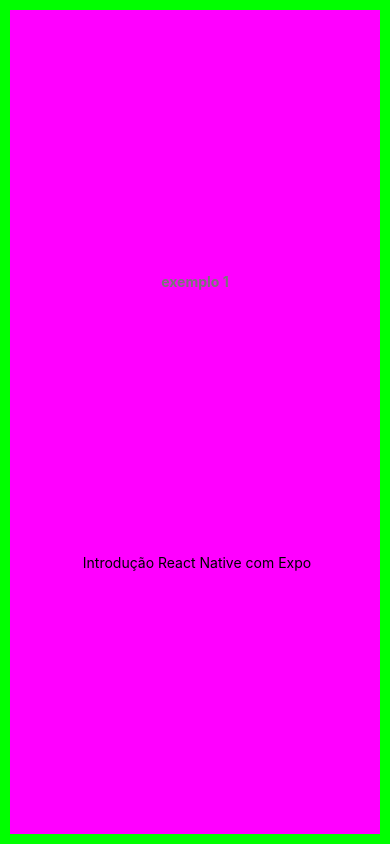
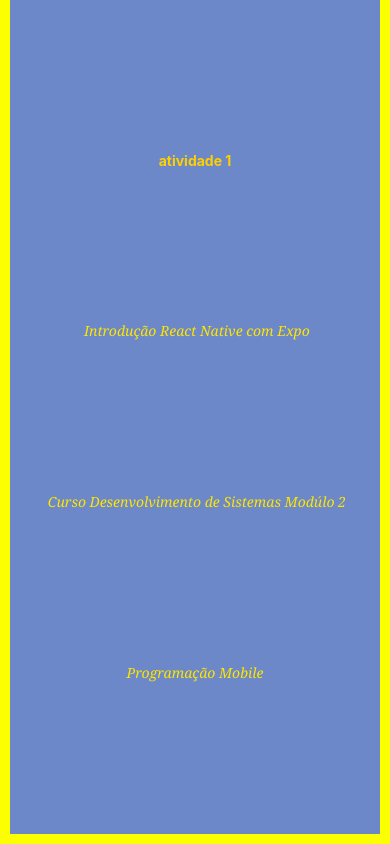
Before and after one commit to rianoliv22/aula-introducao-expo, a React Native app: screen / in a window 390 px wide. Built offline with nearby package versions, Linux system fonts and the light colour scheme; what react-native-responsive-fontsize would draw is missing.

Commit message:
aula 29-08

```diff
--- a/App.js
+++ b/App.js
@@ -1,12 +1,15 @@
 import { StatusBar } from 'expo-status-bar';
 import { StyleSheet, Text, View } from 'react-native';
+import Constants from 'expo-constants'
 
 import Exemplo01 from './src/exemplos/ex01';
+
+import Atividade01 from './src/atividades/atv01';
 
 export default function App() {
   return (
     <View style={styles.container}>
-      <Exemplo01 />
+      <Atividade01/>
       <StatusBar style="auto" />
     </View>
   );
@@ -15,10 +18,8 @@
 const styles = StyleSheet.create({
   container: {
     flex: 1,
-    backgroundColor: '#00ff00',
-    // alignItems: 'center',
-    // justifyContent: 'center',
-
+    backgroundColor:'#fbff00ff',
     padding: 10,
+    paddingTop: Constants.statusBarHeight,
   },
-});
+})
--- /dev/null
+++ b/src/atividades/atv01/index.js
@@ -0,0 +1,14 @@
+import { View, Text} from 'react-native';
+
+import styles from './styles';
+
+export default function Atividade01(){
+    return(
+        <View style={styles.container}>
+            <Text style={styles.titulo}>atividade 1</Text>
+            <Text style={styles.txt}> Introdução React Native com Expo</Text>
+            <Text style={styles.txt}> Curso Desenvolvimento de Sistemas Modúlo 2</Text>
+            <Text style={styles.txt}> Programação Mobile </Text>
+            </View>
+    );
+}
--- /dev/null
+++ b/src/atividades/atv01/styles.js
@@ -0,0 +1,30 @@
+import { StyleSheet } from "react-native";
+import { RFPercentage, RFValue } from "react-native-responsive-fontsize";
+
+
+
+const styles = StyleSheet.create(
+    {
+        container: {
+            flex: 1,
+            backgroundColor:'#4668ffc9',
+            alignItems: 'center',
+            justifyContent: 'space-evenly'
+        },
+
+        titulo: {
+            fontSize:RFPercentage(5),
+            fontWeight: 'bold',
+            color: '#ffd000ff',
+        },
+        txt: {
+            fontSize: RFPercentage(3),
+            color: '#ffe600ff',
+            fontStyle:'italic',
+            fontFamily:'Georgia',
+        },
+
+    }
+);
+
+export default styles;
```
